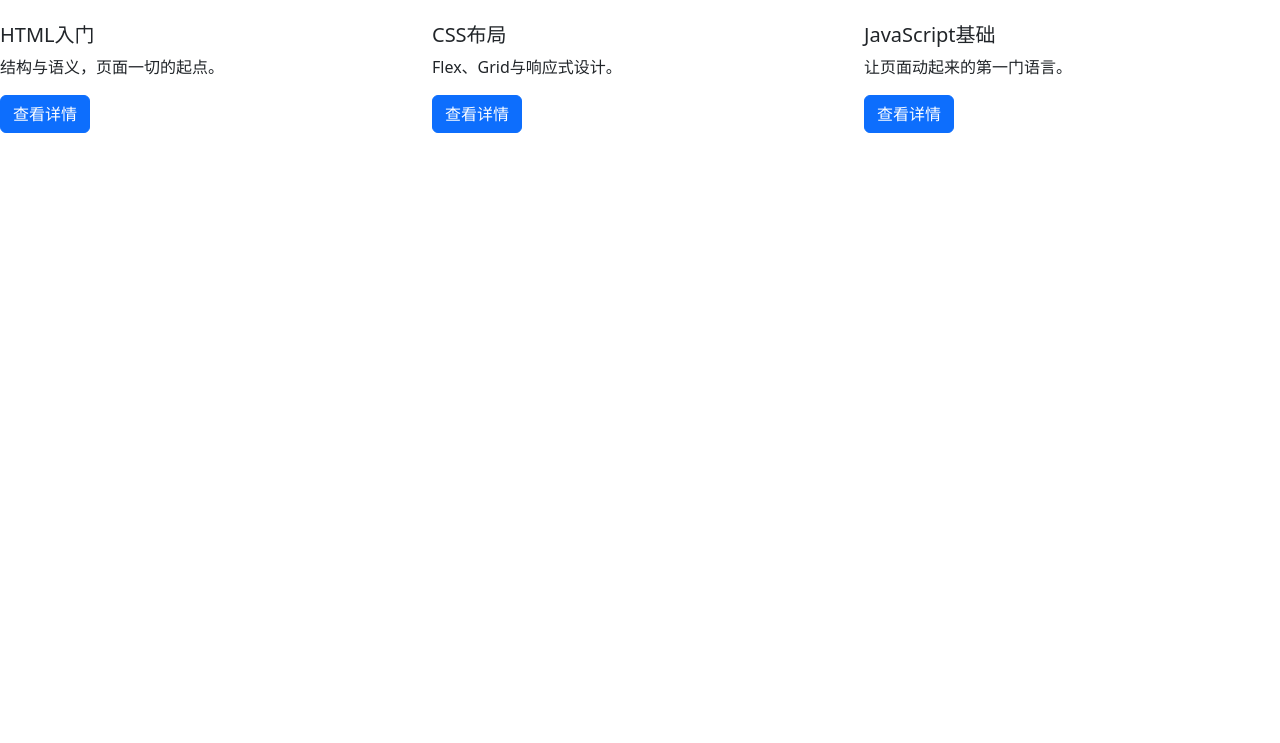
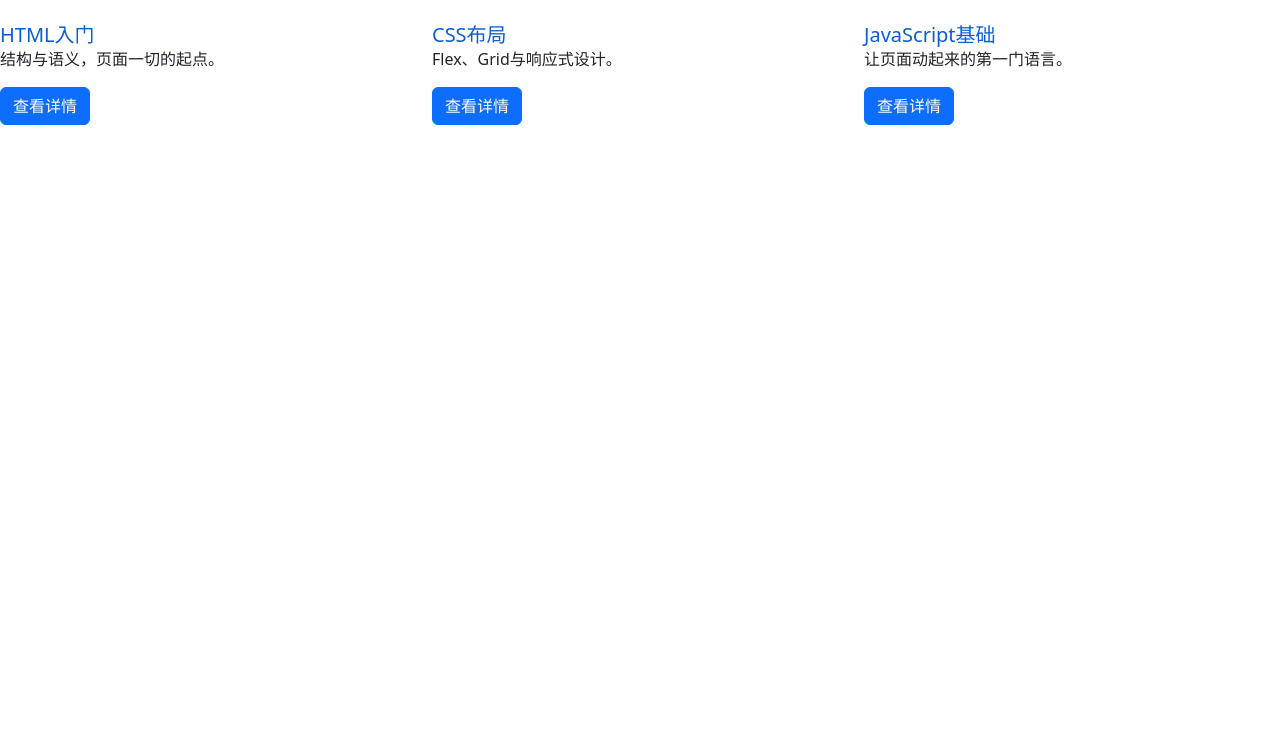
Before and after one commit to DavidYu0918/frontend-practice, a plain HTML site: page 课程演示案例复现/bootstrap.html in a window 1280 px wide. Shown: the part 57-800 px from the top of the page. Drawn offline with nearby package versions, Linux system fonts and the light colour scheme.

Commit message:
添加了颜色覆盖

```diff
--- a/课程演示案例复现/bootstrap.html
+++ b/课程演示案例复现/bootstrap.html
@@ -5,6 +5,11 @@
     <meta name="viewport" content="width=device-width, initial-scale=1.0">
     <title>课程展示</title>
     <link href="https://cdn.jsdelivr.net/npm/bootstrap@5.3.0/dist/css/bootstrap.min.css" rel="stylesheet">
+    <style>
+        .card-title{
+            color: #0b5ed7;
+        }
+    </style>
 </head>
 <body>
     <div>
@@ -21,7 +26,7 @@
             <div class="col-md-6 col-lg-4">
                 <div>
                     <div>
-                        <h5>HTML入门</h5>
+                        <h5 class="card-title">HTML入门</h5>
                         <p>结构与语义，页面一切的起点。</p>
                         <a href="#" class="btn btn-primary">查看详情</a>
                     </div>
@@ -31,7 +36,7 @@
             <div class="col-md-6 col-lg-4">
                 <div>
                     <div>
-                        <h5>CSS布局</h5>
+                        <h5 class="card-title">CSS布局</h5>
                         <p>Flex、Grid与响应式设计。</p>
                         <a href="#" class="btn btn-primary">查看详情</a>
                     </div>
@@ -41,7 +46,7 @@
             <div class="col-md-6 col-lg-4">
                 <div>
                     <div>
-                        <h5>JavaScript基础</h5>
+                        <h5 class="card-title">JavaScript基础</h5>
                         <p>让页面动起来的第一门语言。</p>
                         <a href="#" class="btn btn-primary">查看详情</a>
                     </div>
```
